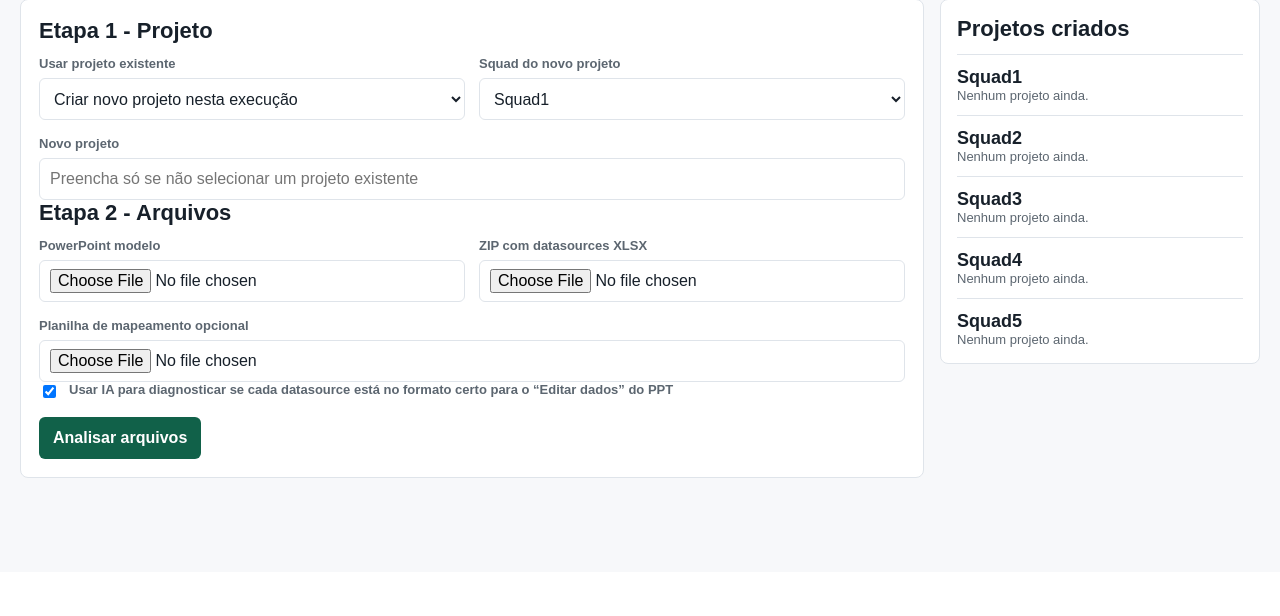
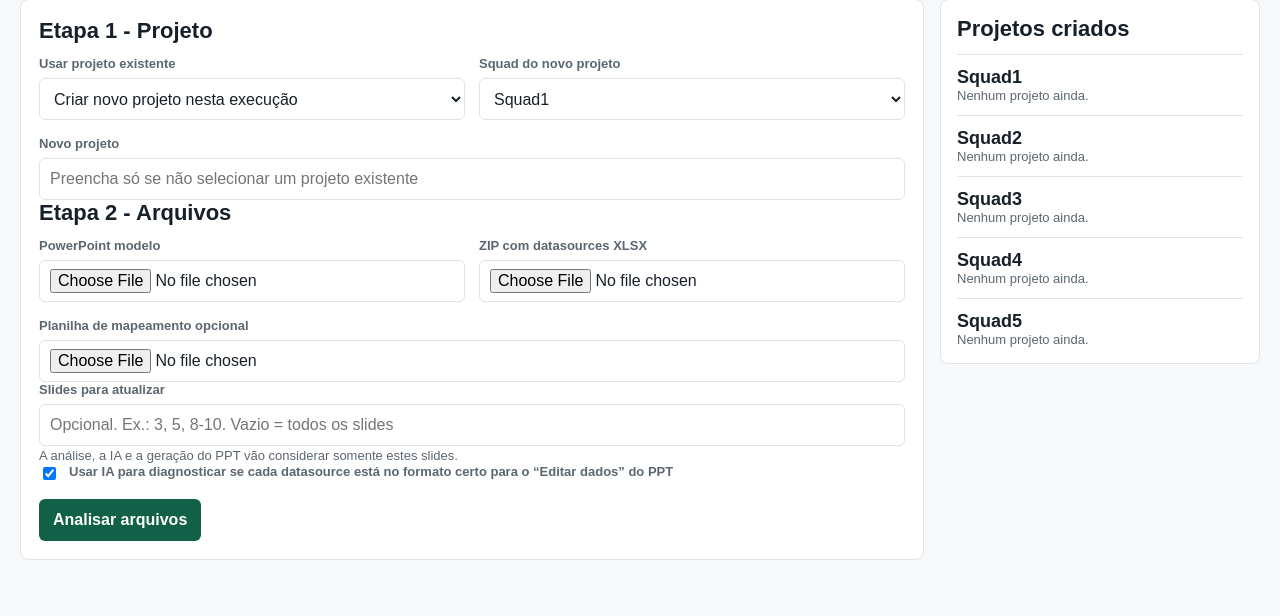
Before and after one commit to hpQwst/a-p, a FastAPI app: page / in a window 1280 px wide. Shown: the part 228-844 px from the top of the page. Before the commit the page ends 706 px from the top, so only its background shows below. Run offline with FastAPI, Linux system fonts and the light colour scheme.

Commit message:
Add slide selection field to upload form

```diff
--- a/web/templates/index.html
+++ b/web/templates/index.html
@@ -72,6 +72,11 @@
             <span>Planilha de mapeamento opcional</span>
             <input name="mapping" type="file" accept=".xlsx">
           </label>
+          <label>
+            <span>Slides para atualizar</span>
+            <input name="slides_to_update" placeholder="Opcional. Ex.: 3, 5, 8-10. Vazio = todos os slides">
+            <small class="muted">A análise, a IA e a geração do PPT vão considerar somente estes slides.</small>
+          </label>
           <label class="checkline">
             <input name="use_ai" type="checkbox" value="1" {% if ai_available %}checked{% endif %}>
             <span>Usar IA para diagnosticar se cada datasource está no formato certo para o “Editar dados” do PPT</span>
```
